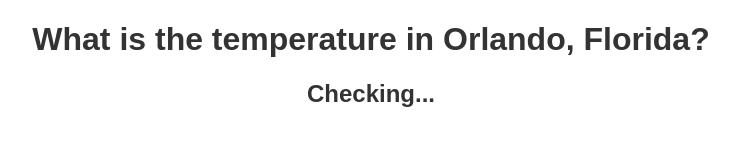
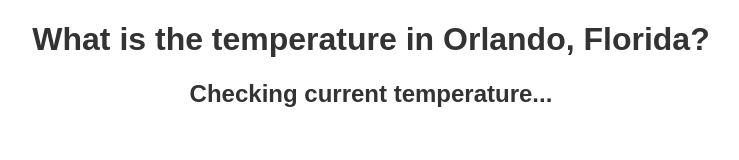
Before and after one commit to Nicholashuber/fetch-weather, a plain HTML site: page Orlando.html in a window 1280 px wide. Shown: the whole page, without its empty margins (269-1008 px from the left). Drawn offline with Linux system fonts and the light colour scheme; no server answers.

Commit message:
updated orlando.html to give better descriptions
updated orlando.html to give better descriptions

```diff
--- a/Orlando.html
+++ b/Orlando.html
@@ -2,7 +2,7 @@
 <html>
   <head>
     <meta charset="utf-8">
-    <title>What is the temperature in Venice?</title>
+    <title>What is the current temperature in Venice?</title>
     <style>
       h1, h2 {
         text-align: center;
@@ -13,7 +13,7 @@
   </head>
   <body>
     <h1>What is the temperature in Orlando, Florida?</h1>
-    <h2 id='temperature'>Checking...</h2>
+    <h2 id='temperature'>Checking current temperature...</h2>
 
     <script src="app.js" charset="utf-8"></script>
   </body>
```
